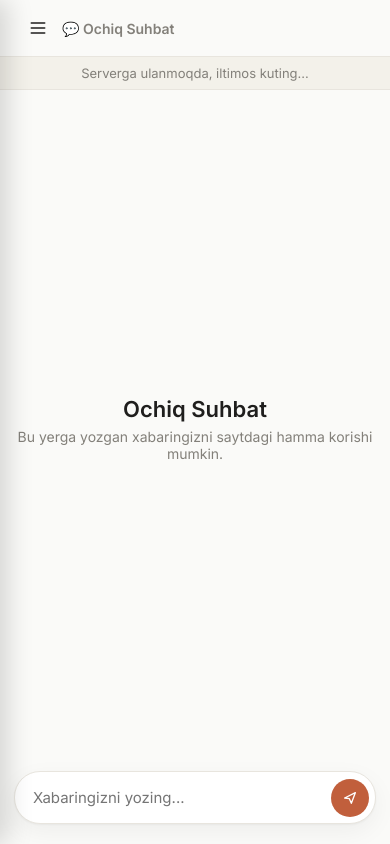
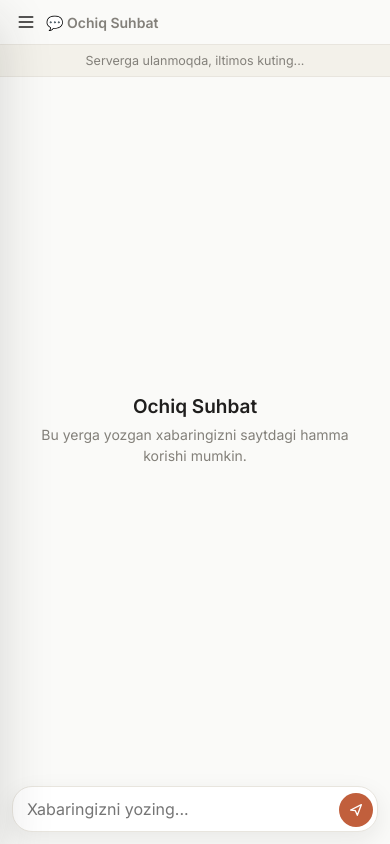
Before and after one commit to salohiddinbtrv-star/salohiddinbtrv, a Flask app: page / in a window 390 px wide. Run offline with Flask 3, Linux system fonts and the light colour scheme; some libraries are stand-ins or nearby versions.

Commit message:
Mobil interfeys va vizual dizayn sayqallandi

```diff
--- a/static/script.js
+++ b/static/script.js
@@ -15,6 +15,13 @@ const ANON_LIMIT = parseInt(document.body.getAttribute('data-anon-limit') || '10
 
 let isConnected = false;
 const sentMessageIds = new Set();
+
+/* ---------- MOBIL BALANDLIK TUZATISH (klaviatura muammosi) ---------- */
+function setViewportHeight() {
+    document.documentElement.style.setProperty('--vh', window.innerHeight * 0.01 + 'px');
+}
+setViewportHeight();
+window.addEventListener('resize', setViewportHeight);
 
 /* ---------- HAMBURGER / MOBIL MENYU ---------- */
 function openSidebar() {
--- a/static/style.css
+++ b/static/style.css
@@ -7,32 +7,45 @@ html[data-theme="light"] {
     --ink-soft: #83807A;
     --border: #E8E5DE;
     --accent: #C15F3C;
+    --accent-soft: #F3E5DD;
     --user-bubble: #F0EEE6;
     --hover: rgba(31,30,29,0.05);
+    --shadow-sm: 0 1px 2px rgba(31,30,29,0.05);
+    --shadow-md: 0 8px 24px rgba(31,30,29,0.08);
+    --shadow-lg: 0 20px 50px rgba(31,30,29,0.16);
 }
 
 html[data-theme="dark"] {
-    --bg: #1A1918;
-    --sidebar-bg: #211F1D;
+    --bg: #171615;
+    --sidebar-bg: #1E1D1B;
     --panel: #262422;
     --ink: #F2F0EC;
     --ink-soft: #94908A;
     --border: #38352F;
     --accent: #E07A54;
+    --accent-soft: #3A2A22;
     --user-bubble: #322E2A;
     --hover: rgba(255,255,255,0.06);
+    --shadow-sm: 0 1px 2px rgba(0,0,0,0.2);
+    --shadow-md: 0 8px 24px rgba(0,0,0,0.3);
+    --shadow-lg: 0 20px 50px rgba(0,0,0,0.4);
 }
 
 * { box-sizing: border-box; margin: 0; padding: 0; }
 
 html, body {
     height: 100%;
-    font-family: 'Inter', -apple-system, sans-serif;
+    font-family: 'Inter', -apple-system, BlinkMacSystemFont, sans-serif;
     color: var(--ink);
     background: var(--bg);
+    -webkit-tap-highlight-color: transparent;
 }
 
-.app { height: 100vh; display: flex; }
+.app {
+    height: 100vh;
+    height: calc(var(--vh, 1vh) * 100);
+    display: flex;
+}
 
 /* ---------- CHAP YON PANEL ---------- */
 .sidebar {
@@ -128,6 +150,8 @@ html, body {
     font-weight: 600;
     font-size: 14px;
     color: var(--ink-soft);
+    flex-shrink: 0;
+    background: var(--bg);
 }
 
 .hamburger-btn {
@@ -136,25 +160,31 @@ html, body {
     background: transparent;
     color: var(--ink);
     cursor: pointer;
-    padding: 4px;
+    padding: 6px;
+    margin: -6px;
     align-items: center;
     justify-content: center;
+    border-radius: 8px;
 }
 
+.hamburger-btn:active { background: var(--hover); }
+
 .messages-box {
-    flex: 1; overflow-y: auto; padding: 32px 24px 16px;
-    display: flex; flex-direction: column; gap: 18px;
+    flex: 1; overflow-y: auto; -webkit-overflow-scrolling: touch;
+    padding: 28px 24px 16px;
+    display: flex; flex-direction: column; gap: 14px;
     max-width: 760px; width: 100%; margin: 0 auto;
 }
 
-.empty-state { margin: auto; text-align: center; color: var(--ink-soft); }
+.empty-state { margin: auto; text-align: center; color: var(--ink-soft); padding: 0 20px; }
 .empty-state h2 { font-size: 22px; font-weight: 600; color: var(--ink); margin-bottom: 6px; }
-.empty-state p { font-size: 14px; }
+.empty-state p { font-size: 14px; line-height: 1.5; }
 
 .message {
-    max-width: 78%; padding: 11px 16px; border-radius: 16px;
+    max-width: 78%; padding: 10px 15px; border-radius: 18px;
     font-size: 15px; line-height: 1.5; background: var(--user-bubble);
     align-self: flex-end; word-wrap: break-word;
+    box-shadow: var(--shadow-sm);
 }
 
 .message strong {
@@ -162,59 +192,87 @@ html, body {
     text-transform: uppercase; letter-spacing: 0.03em; margin-bottom: 3px;
 }
 
-.ai-message { background: transparent; align-self: flex-start; max-width: 88%; padding: 4px 0; }
+.ai-message { background: transparent; align-self: flex-start; max-width: 88%; padding: 4px 0; box-shadow: none; }
 .ai-message strong { color: var(--accent); }
 
 /* ---------- YOZISH MAYDONI ---------- */
-.input-row { flex-shrink: 0; padding: 16px 24px 24px; }
+.input-row {
+    flex-shrink: 0;
+    padding: 12px 24px calc(16px + env(safe-area-inset-bottom, 0px));
+    background: var(--bg);
+}
 
 .input-shell {
-    max-width: 760px; margin: 0 auto; display: flex; align-items: center; gap: 8px;
-    background: var(--panel); border: 1px solid var(--border); border-radius: 26px;
-    padding: 6px 6px 6px 18px;
-    box-shadow: 0 1px 2px rgba(0,0,0,0.04), 0 8px 24px rgba(0,0,0,0.05);
+    max-width: 760px; margin: 0 auto; display: flex; align-items: flex-end; gap: 6px;
+    background: var(--panel); border: 1px solid var(--border); border-radius: 22px;
+    padding: 5px 5px 5px 16px;
+    box-shadow: var(--shadow-md);
+    transition: border-color 0.15s;
 }
+
+.input-shell:focus-within { border-color: var(--accent); }
 
 .input-shell input {
     flex: 1; border: none; outline: none; background: transparent;
-    font-family: inherit; font-size: 15px; color: var(--ink); padding: 10px 0;
+    font-family: inherit; font-size: 15px; color: var(--ink);
+    padding: 9px 0;
+    min-width: 0;
 }
 
 .send-btn {
-    width: 38px; height: 38px; flex-shrink: 0; border: none; border-radius: 50%;
+    width: 36px; height: 36px; flex-shrink: 0; border: none; border-radius: 50%;
     background: var(--accent); color: #fff; display: flex; align-items: center;
-    justify-content: center; cursor: pointer; transition: opacity 0.15s;
+    justify-content: center; cursor: pointer; transition: opacity 0.15s, transform 0.1s;
 }
 
-.send-btn:hover { opacity: 0.85; }
+.send-btn:hover { opacity: 0.88; }
+.send-btn:active { transform: scale(0.92); }
 
 /* ---------- SOZLAMALAR MODAL ---------- */
 .modal-overlay {
-    position: fixed; inset: 0; background: rgba(0,0,0,0.4);
+    position: fixed; inset: 0; background: rgba(20,19,18,0.45);
     display: none; align-items: center; justify-content: center; z-index: 50;
+    padding: 16px;
+    backdrop-filter: blur(2px);
 }
 
-.modal-overlay.open { display: flex; }
+.modal-overlay.open { display: flex; animation: fade-in 0.15s ease; }
+
+@keyframes fade-in {
+    from { opacity: 0; }
+    to { opacity: 1; }
+}
 
 .modal {
     background: var(--panel); border: 1px solid var(--border);
-    border-radius: 16px; width: 320px; padding: 20px;
-    box-shadow: 0 20px 50px rgba(0,0,0,0.2);
+    border-radius: 18px; width: 320px; max-width: 100%; padding: 20px;
+    box-shadow: var(--shadow-lg);
     max-height: 85vh;
     overflow-y: auto;
+    animation: modal-pop 0.18s ease;
+}
+
+@keyframes modal-pop {
+    from { opacity: 0; transform: translateY(8px) scale(0.98); }
+    to { opacity: 1; transform: translateY(0) scale(1); }
 }
 
 .modal-header { display: flex; align-items: center; justify-content: space-between; margin-bottom: 16px; }
 .modal-header h3 { font-size: 16px; font-weight: 600; }
 
 .modal-close {
-    border: none; background: transparent; font-size: 16px; cursor: pointer; color: var(--ink-soft);
+    border: none; background: var(--hover); font-size: 14px; cursor: pointer; color: var(--ink-soft);
+    width: 28px; height: 28px; border-radius: 50%;
+    display: flex; align-items: center; justify-content: center;
 }
 
 .modal-row {
     display: flex; align-items: center; justify-content: space-between;
-    font-size: 14px; padding: 8px 0;
+    font-size: 14px; padding: 10px 0;
+    border-bottom: 1px solid var(--border);
 }
+
+.modal-row:last-child { border-bottom: none; }
 
 .theme-toggle {
     border: 1px solid var(--border); background: var(--bg); color: var(--ink);
@@ -245,11 +303,12 @@ html, body {
 /* ---------- ULANISH BANNERI ---------- */
 .conn-banner {
     text-align: center;
-    font-size: 13px;
+    font-size: 12.5px;
     color: var(--ink-soft);
     background: var(--sidebar-bg);
     padding: 8px;
     border-bottom: 1px solid var(--border);
+    flex-shrink: 0;
 }
 
 /* ---------- SIDEBAR OVERLAY (MOBIL) ---------- */
@@ -257,35 +316,12 @@ html, body {
     display: none;
     position: fixed;
     inset: 0;
-    background: rgba(0,0,0,0.4);
+    background: rgba(0,0,0,0.45);
     z-index: 40;
+    backdrop-filter: blur(1px);
 }
 
-.sidebar-overlay.open { display: block; }
-
-/* ---------- RESPONSIVE (TELEFON) ---------- */
-@media (max-width: 720px) {
-    .hamburger-btn { display: flex; }
-
-    .sidebar {
-        position: fixed;
-        top: 0;
-        left: 0;
-        height: 100vh;
-        z-index: 50;
-        transform: translateX(-100%);
-        transition: transform 0.25s ease;
-        box-shadow: 8px 0 24px rgba(0,0,0,0.15);
-    }
-
-    .sidebar.open {
-        transform: translateX(0);
-    }
-
-    .messages-box { padding: 20px 14px 12px; }
-    .input-row { padding: 12px 14px 20px; }
-    .message, .ai-message { max-width: 90%; }
-}
+.sidebar-overlay.open { display: block; animation: fade-in 0.2s ease; }
 
 /* ---------- GOOGLE LOGIN TUGMASI ---------- */
 .google-login-btn {
@@ -490,7 +540,95 @@ html, body {
     color: var(--accent);
     font-size: 12px;
     cursor: pointer;
-    margin-top: 4px;
+    margin-top: 2px;
 }
 
 .avatar-remove-btn:hover { text-decoration: underline; }
+
+/* ---------- RESPONSIVE (TELEFON) ---------- */
+@media (max-width: 720px) {
+    .hamburger-btn { display: flex; }
+
+    .chat-header {
+        padding: 12px 16px;
+        padding-top: calc(12px + env(safe-area-inset-top, 0px));
+    }
+
+    .sidebar {
+        position: fixed;
+        top: 0;
+        left: 0;
+        height: 100vh;
+        height: calc(var(--vh, 1vh) * 100);
+        width: min(78vw, 280px);
+        z-index: 50;
+        transform: translateX(-100%);
+        transition: transform 0.25s cubic-bezier(0.4, 0, 0.2, 1);
+        box-shadow: var(--shadow-lg);
+        padding-top: calc(18px + env(safe-area-inset-top, 0px));
+        padding-bottom: calc(18px + env(safe-area-inset-bottom, 0px));
+    }
+
+    .sidebar.open {
+        transform: translateX(0);
+    }
+
+    .messages-box {
+        padding: 18px 14px 10px;
+        gap: 12px;
+    }
+
+    .message, .ai-message { max-width: 90%; font-size: 14.5px; }
+
+    .empty-state h2 { font-size: 19px; }
+
+    .input-row {
+        padding: 10px 12px calc(12px + env(safe-area-inset-bottom, 0px));
+    }
+
+    .input-shell {
+        border-radius: 20px;
+        padding: 4px 4px 4px 14px;
+    }
+
+    .input-shell input {
+        font-size: 16px; /* iOS'da avtomatik zoom bolmasligi uchun 16px minimal */
+        padding: 8px 0;
+    }
+
+    .send-btn {
+        width: 34px;
+        height: 34px;
+    }
+
+    .modal {
+        width: 100%;
+        border-radius: 18px 18px 0 0;
+        position: fixed;
+        bottom: 0;
+        left: 0;
+        max-height: 80vh;
+        padding-bottom: calc(20px + env(safe-area-inset-bottom, 0px));
+        animation: modal-slide-up 0.22s cubic-bezier(0.4, 0, 0.2, 1);
+    }
+
+    .modal-overlay {
+        align-items: flex-end;
+        padding: 0;
+    }
+
+    @keyframes modal-slide-up {
+        from { transform: translateY(100%); }
+        to { transform: translateY(0); }
+    }
+
+    .anon-limit-badge {
+        font-size: 10.5px;
+        padding: 3px 8px;
+    }
+}
+
+@media (max-width: 380px) {
+    .messages-box { padding: 14px 10px 8px; }
+    .input-row { padding: 8px 10px calc(10px + env(safe-area-inset-bottom, 0px)); }
+}
--- a/templates/index.html
+++ b/templates/index.html
@@ -2,7 +2,7 @@
 <html lang="uz">
 <head>
     <meta charset="UTF-8">
-    <meta name="viewport" content="width=device-width, initial-scale=1.0">
+    <meta name="viewport" content="width=device-width, initial-scale=1.0, viewport-fit=cover">
     <title>Notfic</title>
     <link rel="preconnect" href="https://fonts.googleapis.com">
     <link href="https://fonts.googleapis.com/css2?family=Inter:wght@400;500;600&display=swap" rel="stylesheet">
```
Also changed, not shown: other parts of static/style.css (+38 -15 lines).
